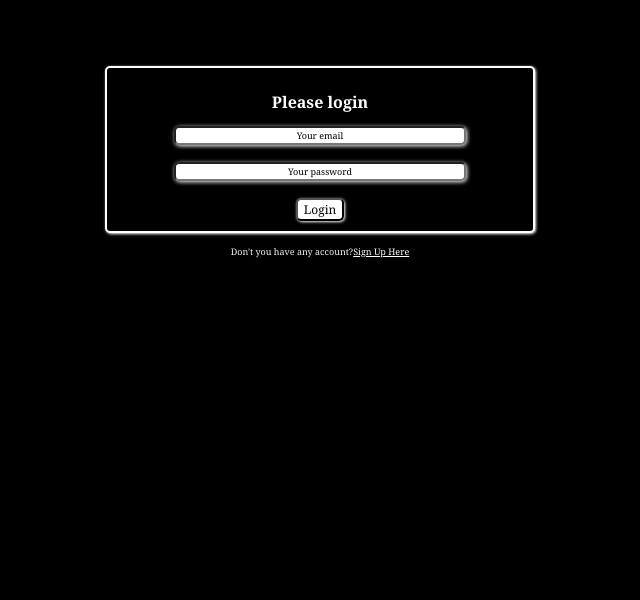
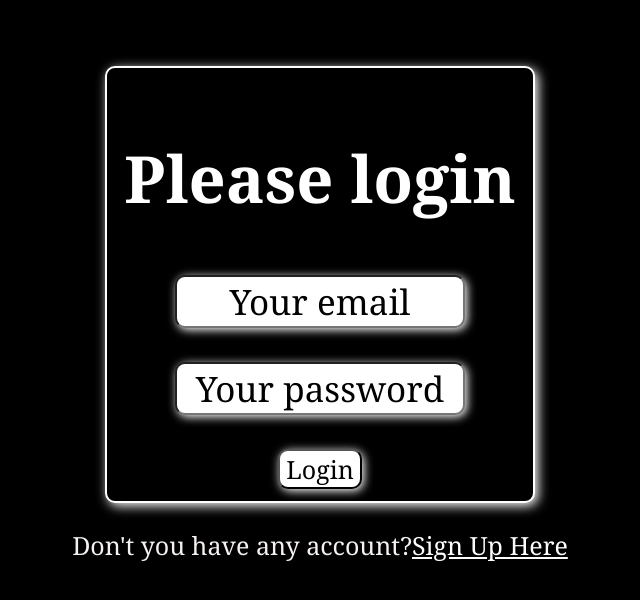
Before and after one commit to solaiman-islam-shadhin/my-1st-project, a plain HTML site: page index.html in a window 1280 px wide. Shown: the part 124-724 px from the top of the page, without its empty margins (320-960 px from the left). Drawn offline with Linux system fonts and the light colour scheme.

Commit message:
2nd commit after completing the code again

```diff
--- a/index.html
+++ b/index.html
@@ -6,20 +6,19 @@
     <meta name="viewport" content="width=device-width, initial-scale=1.0">
     <title>welcome to sadhins world </title>
     <style>
-        * {
-            text-align: center;
+        * {   text-align: center;
             background-color: rgb(0, 0, 0);
             font-family: Cambria, Cochin, Georgia, Times, 'Times New Roman', serif;
-            font-size: 12px;
+           font-size: 25px;
         }
 
         input {
             background-color: rgb(255, 255, 255);
             width: 70%;
-            font-size: xx-small;
+           font-size: 35px;
             color: rgb(9, 9, 9);
-            box-shadow: 1px 1px 4px rgb(254, 255, 255);
-            border-radius: 5px;
+            box-shadow: 2px 2px 10px rgb(254, 255, 255);
+            border-radius: 10px;
         }
 
         .agn {
@@ -34,12 +33,12 @@
 
         div {
             border: 2px solid white;
-            border-radius: 5px;
-            padding: 10px;
+            border-radius: 10px;
+            padding: 12px;
             margin-left: 33%;
             margin-right: 33%;
             margin-top: 15%;
-            box-shadow: 1px 1px 3px rgb(254, 255, 255);
+            box-shadow: 3px 3px 12px rgb(254, 255, 255);
 
         }
 
@@ -47,24 +46,24 @@
 
         p {
             color: rgb(246, 241, 241);
-            font-size: xx-small;
+            font-size: 25px;
         }
 
         h2 {
             color: white;
-            font-size: medium;
+            font-size: 65px;
         }
 
         a {
             color: rgb(252, 252, 252);
-            font-size: xx-small;
+            font-size: 25px;
         }
 
         button {
             color: black;
             background-color: white;
-            border-radius: 5px;
-            box-shadow: 1px 1px 3px rgb(254, 255, 255);
+            border-radius: 10px;
+            box-shadow: 2px 2px 10px rgb(254, 255, 255);
     </style>
 
 
```
Also changed, not shown: hmm.html (+10 -16 lines).
